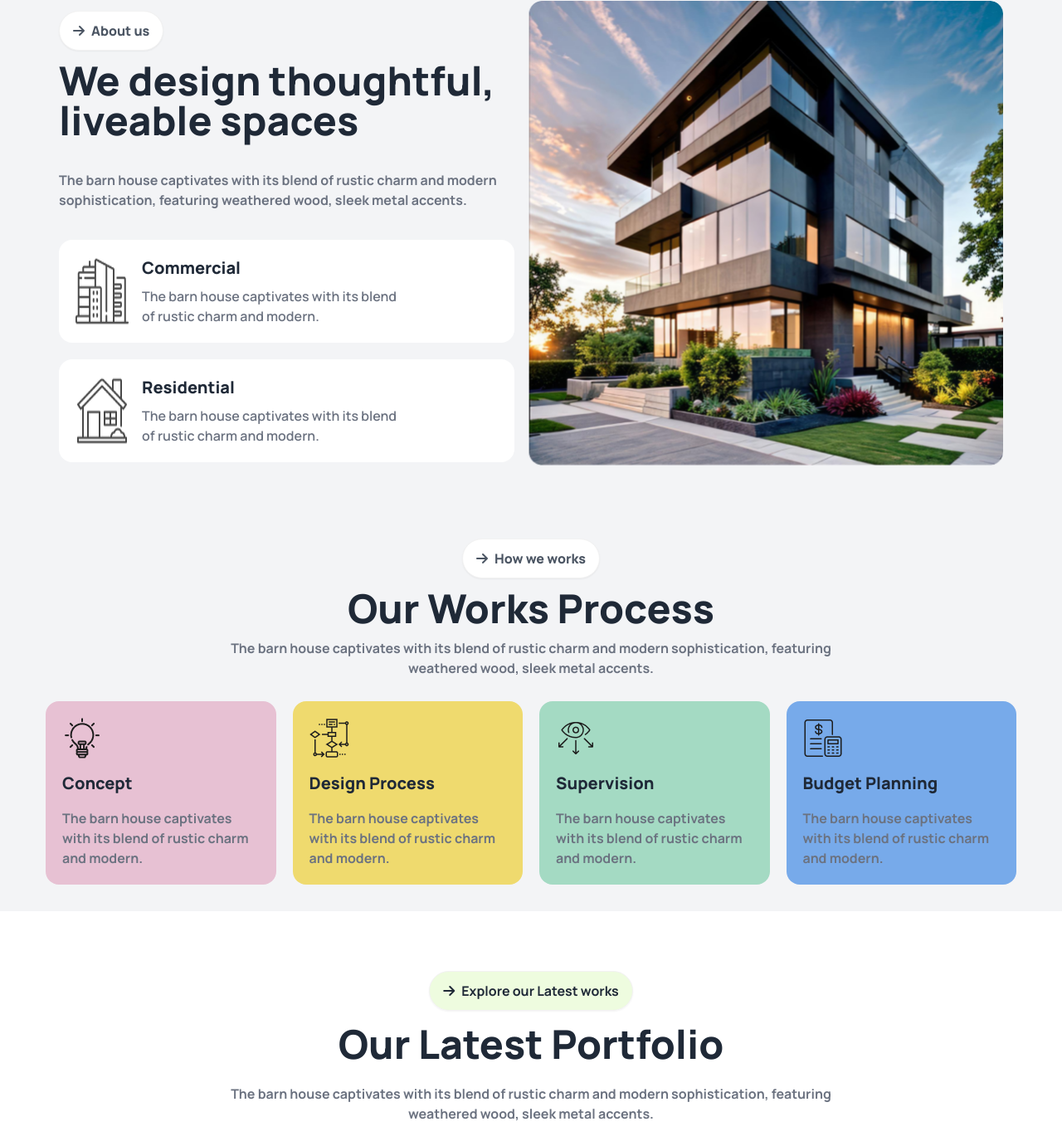
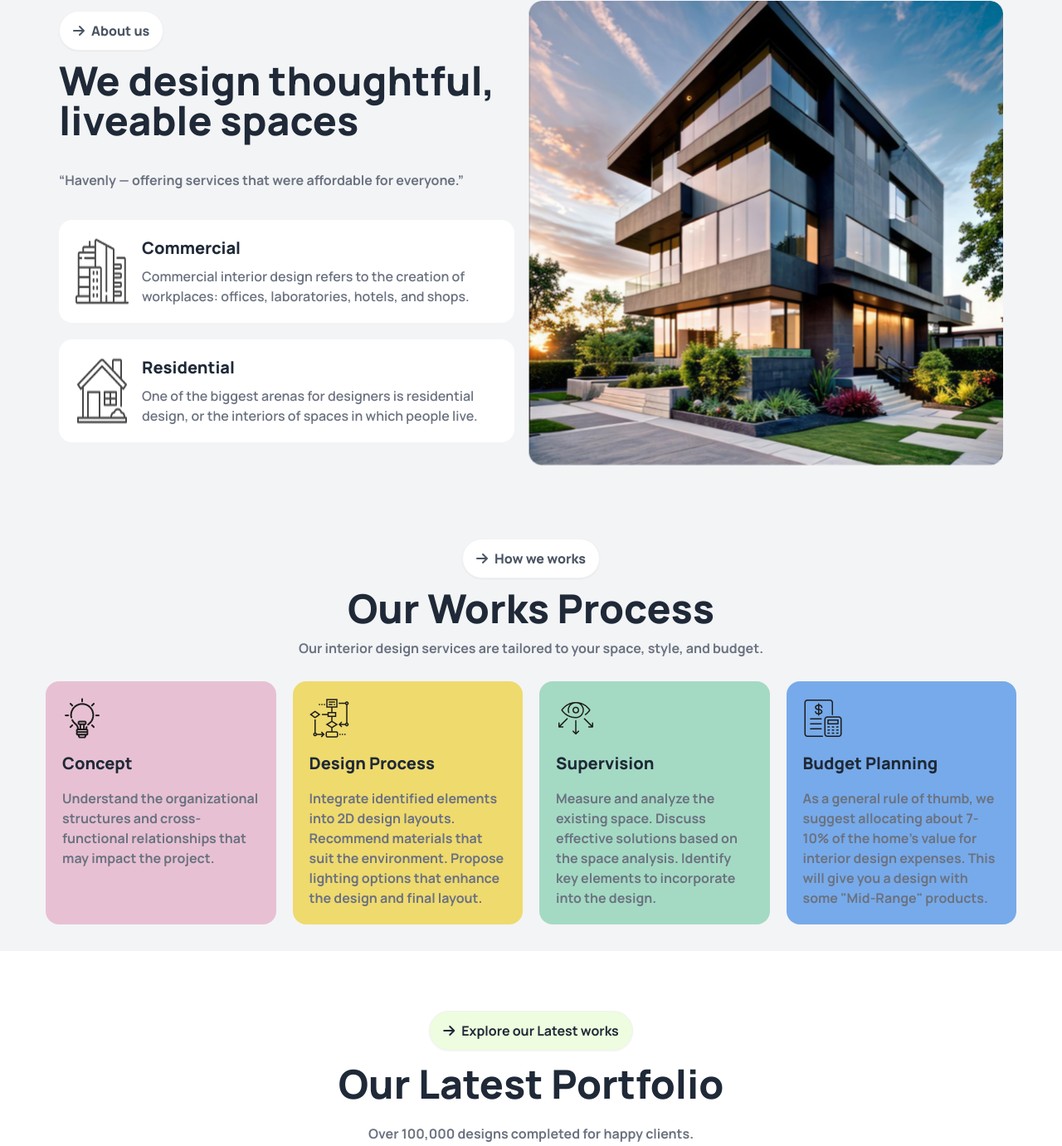
Before and after one commit to jannatOnu/assignment3-website, a plain HTML site: page index.html in a window 1280 px wide. Shown: the part 817-2198 px from the top of the page at 83% size. Drawn offline with nearby package versions, Linux system fonts and the light colour scheme.

Commit message:
added the final requirements

```diff
--- a/index.html
+++ b/index.html
@@ -92,8 +92,7 @@
                   <div>
                     <h1 class="text-2xl md:text-5xl font-extrabold leading-tight ">A barn house of this design has a <br> striking appearance</h1>
                     <p class="py-6  md:w-4/6 mx-auto  text-gray-500 font-bold">
-                      Provident cupiditate voluptatem et in. Quaerat fugiat ut assumenda excepturi exercitationem
-                      quasi. In deleniti eaque aut repudiandae et a id nisi.
+                      “If you’ve always dreamed of a glamorous home makeover experience but haven’t had the interior designer budget to go along with it, then you’re in luck.”
                     </p>
                     <button><a class="btn rounded-[32px]  text-xl font-bold border-primary bg-lime-200">View Details <i class="fa-solid fa-arrow-right bg-primary text-black rounded-full p-1 -rotate-45 "></i></a></button>
                   </div>
@@ -115,22 +114,21 @@
                 <a class="btn rounded-[32px] bg-white text-gray-600 text-base font-extrabold "><i class="fa-solid fa-arrow-right  text-gray-600 text-base  "></i> About us</a>
                 <h1 class="text-3xl md:text-5xl font-extrabold leading-tight ">We design thoughtful, <br> liveable spaces</h1>
                 <p class="py-6  text-gray-500 font-bold">
-                    The barn house captivates with its blend of rustic charm and
-                    modern sophistication, featuring weathered wood, sleek metal accents.
+                  “Havenly — offering services that were affordable for everyone.”
                 </p>
                 <div class="space-y-5" >
                 <div class="flex bg-white p-5 space-x-4 rounded-2xl" >
                     <img  src="./assets/commercial.png" alt="">
                     <div class="space-y-2 text-left">
                         <h3 class="text-xl font-extrabold">Commercial</h3>
-                        <p class="text-base text-gray-500 font-semibold">The barn house captivates with its blend <br> of rustic charm and modern.</p>
+                        <p class="text-base text-gray-500 font-semibold">Commercial interior design refers to the creation of workplaces: offices, laboratories, hotels, and shops.</p>
                     </div>
                 </div>
                 <div class="flex  bg-white p-5 space-x-4 rounded-2xl" >
                     <img src="./assets/residential.png" alt="">
                     <div class="space-y-2 text-left">
                         <h3 class="text-xl font-extrabold ">Residential</h3>
-                        <p class="text-base text-gray-500 font-semibold">The barn house captivates with its blend <br> of rustic charm and modern.</p>
+                        <p class="text-base text-gray-500 font-semibold">One of the biggest arenas for designers is residential design, or the interiors of spaces in which people live.</p>
                     </div>
                 </div>
               </div>
@@ -150,29 +148,29 @@
             <a class="btn rounded-[32px] bg-white text-gray-600 text-base font-extrabold "><i class="fa-solid fa-arrow-right  text-gray-600 text-base  "></i> How we works</a>
                 <h1 class="text-3xl md:text-5xl font-extrabold leading-tight ">Our Works Process</h1>
                 <p class="md:w-4/6 mx-auto  text-gray-500 font-bold">
-                    The barn house captivates with its blend of rustic charm and modern sophistication, featuring weathered wood, sleek metal accents.
+                  Our interior design services are tailored to your space, style, and budget.
                 </p>
         </div>
         <div class="grid grid-cols-1 md:grid-cols-2 lg:grid-cols-4 gap-5">
             <div class="p-5 bg-[#E7C1D3] rounded-2xl space-y-4">
                 <img src="./assets/concept.png" alt="">
                 <h3 class="text-xl font-extrabold">Concept</h3>
-                <p class="text-gray-500 font-bold">The barn house captivates with its blend of rustic charm and modern.</p>
+                <p class="text-gray-500 font-bold">Understand the organizational structures and cross-functional relationships that may impact the project.</p>
             </div>
             <div class="p-5 bg-[#EFDA6E] rounded-2xl space-y-4">
                 <img src="./assets/flow-chart.png" alt="">
                 <h3 class="text-xl font-extrabold">Design Process</h3>
-                <p class="text-gray-500 font-bold">The barn house captivates with its blend of rustic charm and modern.</p>
+                <p class="text-gray-500 font-bold">Integrate identified elements into 2D design layouts. Recommend materials that suit the environment. Propose lighting options that enhance the design and final layout.</p>
             </div>
             <div class="p-5 bg-[#A4DAC3] rounded-2xl space-y-4">
                 <img src="./assets/vision.png" alt="">
                 <h3 class="text-xl font-extrabold">Supervision</h3>
-                <p class="text-gray-500 font-bold">The barn house captivates with its blend of rustic charm and modern.</p>
+                <p class="text-gray-500 font-bold">Measure and analyze the existing space. Discuss effective solutions based on the space analysis. Identify key elements to incorporate into the design.</p>
             </div>
             <div class="p-5 bg-[#77AAEA] rounded-2xl space-y-4">
                 <img src="./assets/budget-planning.png" alt="">
                 <h3 class="text-xl font-extrabold">Budget Planning</h3>
-                <p class="text-gray-500 font-bold">The barn house captivates with its blend of rustic charm and modern.</p>
+                <p class="text-gray-500 font-bold">As a general rule of thumb, we suggest allocating about 7-10% of the home's value for interior design expenses. This will give you a design with some "Mid-Range" products. </p>
             </div>
         </div>
      </div>
@@ -183,7 +181,7 @@
           <a class="btn portfolio rounded-[32px]  text-[rgb(73, 73, 73)] text-base font-bold "><i class="fa-solid fa-arrow-right  text-[rgb(73, 73, 73)] text-base"></i> Explore our Latest works</a>
               <h1 class="text-3xl md:text-5xl font-extrabold mt-4 mb-6 ">Our Latest Portfolio</h1>
               <p class="md:w-4/6 mx-auto  text-gray-500 font-bold">
-                  The barn house captivates with its blend of rustic charm and modern sophistication, featuring weathered wood, sleek metal accents.
+                Over 100,000 designs completed for happy clients.
               </p>
               </div>
 
@@ -326,7 +324,7 @@
       <a class="btn portfolio rounded-[32px]  text-[rgb(73, 73, 73) text-base font-bold border-none"><i class="fa-solid fa-arrow-right  text-[rgb(73, 73, 73)] text-base"></i> Let’s Connect</a>
           <h1 class="text-3xl md:text-5xl font-extrabold mt-4 mb-6 ">Let’s Discuss Next Project</h1>
           <p class="w-5/6 mx-auto  text-[#737373] font-bold mb-7">
-              The barn house captivates with its blend of rustic charm and modern sophistication, featuring weathered wood, sleek metal accents.
+            The requirement form is used by interior designers to collect client requirements for interior design projects.
           </p>
           </div>
           <div class="grid grid-cols-1 md:grid-cols-2 gap-4 ">
@@ -353,7 +351,7 @@
   <div class=" ">
     <a class="btn btn-ghost text-xl md:text-3xl  font-bold md:font-extrabold"><i class="fa-solid fa-arrow-right bg-primary rounded-full p-1 -rotate-45 text-black"></i> Rinterio</a>
     <p class="md:w-5/6 mx-auto  text-[#737373] font-bold mt-4 mb-7">
-      The barn house captivates with its blend of rustic charm and modern sophistication, featuring weathered wood, sleek metal accents.
+      If you’re not happy, we’re not happy. We know designing your home can be an intimidating experience, if you’re not happy with your design for whatever reason, let us know, and we’ll make it right.
   </p>
   <div class=" text-[#E9E9E9] font-medium">
     <ul class="flex flex-col space-y-7 md:flex-row md:space-x-28 md:space-y-0">
@@ -372,45 +370,6 @@
 </footer>
 
 
- <!--<div class="carousel ">
-        <div id="slide1" class="carousel-item relative w-full border border-red-600">
-          <div class="flex flex-col space-y-8 lg:space-y-0 lg:flex-row lg:space-x-8  p-3  mx-auto">
-            <div class="lg:w-4/6 ">
-              <h1 class="text-2xl font-extrabold text-gray-700 mt-3 lg:mt-0">Excelence</h1>
-              <ul class="space-y-4 mt-4 capitalize">
-                <li><i class="fa-solid fa-check mr-3"></i> We provide the absolute best outcome for our clients.</li>
-                <li><i class="fa-solid fa-check mr-3"></i> We perform our roles effectively and efficiently.</li>
-                <li><i class="fa-solid fa-check mr-3"></i> We go above and beyond to exceed client expectations.</li>
-              </ul>
-            </div>
-            <div class="lg:w-[500px] border-2 p-3 rounded-lg">
-              <img class="w-full rounded-lg" src="./assets/excelence.jpg" alt="">
-            </div>
-          </div>
-          <div class="absolute left-5 right-5 top-1/2 flex -translate-y-1/2 transform justify-between">
-            <a href="#slide3" class="btn btn-circle border border-gray-400">❮</a>
-            <a href="#slide2" class="btn btn-circle border border-gray-400">❯</a>
-          </div>
-        </div>
 
-        <div id="slide2" class="carousel-item relative w-full">
-          <img
-            src="https://img.daisyui.com/images/stock/photo-1609621838510-5ad474b7d25d.webp"
-            class="w-full" />
-          <div class="absolute left-5 right-5 top-1/2 flex -translate-y-1/2 transform justify-between">
-            <a href="#slide1" class="btn btn-circle">❮</a>
-            <a href="#slide3" class="btn btn-circle">❯</a>
-          </div>
-        </div>
-        <div id="slide3" class="carousel-item relative w-full">
-          <img
-            src="https://img.daisyui.com/images/stock/photo-1414694762283-acccc27bca85.webp"
-            class="w-full" />
-          <div class="absolute left-5 right-5 top-1/2 flex -translate-y-1/2 transform justify-between">
-            <a href="#slide2" class="btn btn-circle">❮</a>
-            <a href="#slide1" class="btn btn-circle">❯</a>
-          </div>
-        </div>
-      </div>-->
 </body>
 </html>
```
